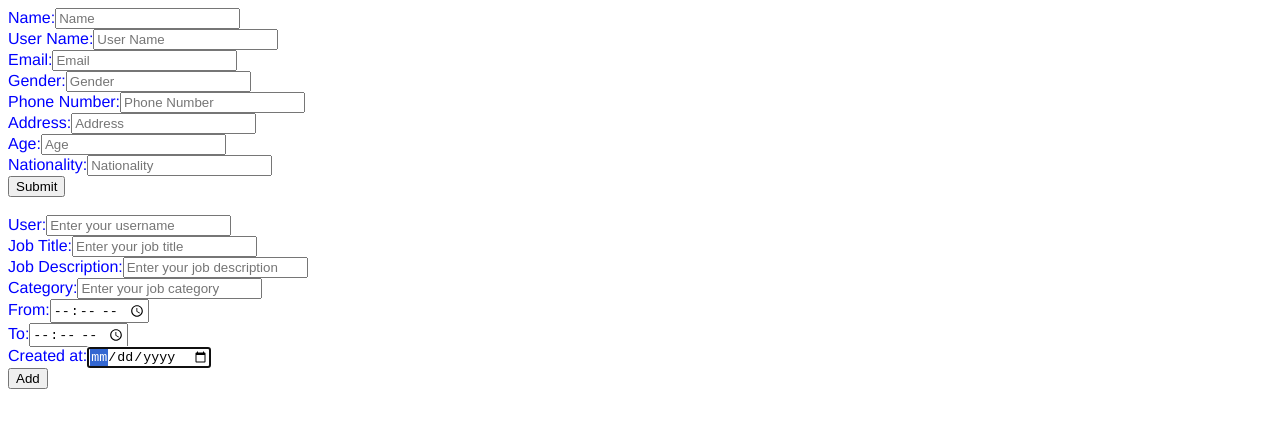
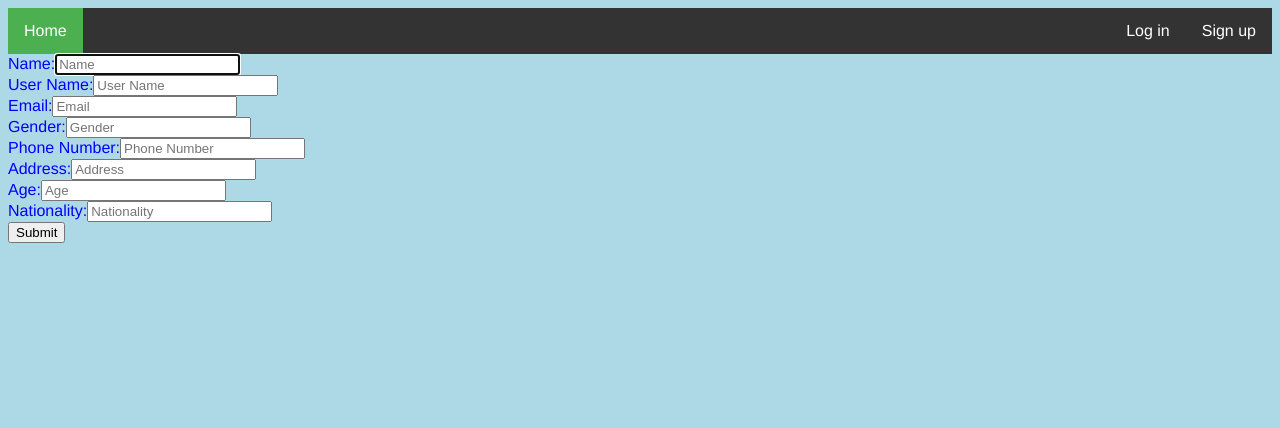
Before and after one commit to dareenkhanash/GreenFieldProject, a React app: page / in a window 1280 px wide. Shown: the top 428 px of the page. Built offline with nearby package versions, Linux system fonts and the light colour scheme; the HTML template or start-up script is replaced by a standard one.

Commit message:
navBar and styling

```diff
--- a/react-client/src/components/jobsForm.jsx
+++ b/react-client/src/components/jobsForm.jsx
@@ -1,4 +1,6 @@
 import React from 'react';
+import axios from 'axios';
+
 
 class JobsForm extends React.Component {
 	constructor(props) {
@@ -18,7 +20,6 @@
 		this.onCategoryChange = this.onCategoryChange.bind(this);
 		this.onFromChange = this.onFromChange.bind(this);
 		this.onToChange = this.onToChange.bind(this);
-		this.onCreatedAtChange = this.onCreatedAtChange.bind(this);
 		this.handleSubmit = this.handleSubmit.bind(this);
 	}
 
@@ -44,10 +45,6 @@
 	};
 
 	onToChange(e) {
-		this.setState({ [e.target.name]: e.target.value });
-	};
-
-	onCreatedAtChange() {
 		this.setState({ [e.target.name]: e.target.value });
 	};
 
@@ -91,24 +88,12 @@
 			<input type = "time" name = "to" placeholder = "To" autoFocus onChange = {this.onToChange} />
 			</label> <br />
 
-			<label>Created at:
-			<input type = "date" name = "createdAt" placeholder = "createdAt" autoFocus onChange = {this.onCreatedAtChange} />
-			</label> <br />
-
 			<button>Add</button>
 			</form>
 			</div>
-
-
 			)
 	}
 }
 
 
-
-
-
-
-
-
 export default JobsForm;
--- /dev/null
+++ b/react-client/src/components/navBar.jsx
@@ -0,0 +1,16 @@
+import React from 'react';
+
+const NavBar = (props) => (
+  <div>
+  <ul id = "home">
+    <li><a className="active" href="#home">Home</a></li>
+  </ul>
+  <ul>
+    <li><a href="#news">Sign up</a></li>
+    <li><a href="#contact">Log in</a></li>
+  </ul>
+
+  </div>
+)
+
+export default NavBar;
--- a/react-client/src/components/signup.jsx
+++ b/react-client/src/components/signup.jsx
@@ -1,4 +1,7 @@
 import React from 'react';
+import axios from 'axios';
+import $ from 'jquery';
+
 
 class SignUpForm extends React.Component {
     constructor(props) {
@@ -58,7 +61,7 @@
 
     handleSubmit(event) {
         event.preventDefault();
-        axios.post('http://127.0.0.1:3000', this.state)
+        axios.post('/', this.state)
           .then(function (response) {
             console.log(response);
         })
--- a/react-client/src/index.jsx
+++ b/react-client/src/index.jsx
@@ -3,6 +3,7 @@
 import $ from 'jquery';
 import SignUpForm from './components/signup.jsx';
 import JobsForm from './components/jobsForm.jsx';
+import NavBar from './components/navBar.jsx';
 import './styles/styles.scss'
 
 
@@ -33,12 +34,12 @@
     return (
       <div>
       <div>
+      <NavBar/>
+      </div>
+      <div>
       <SignUpForm/>
       </div>
-      <br/>
-      <div>
-      <JobsForm/>
-      </div>
+
     </div>
 
 
--- a/react-client/src/styles/base/_base.scss
+++ b/react-client/src/styles/base/_base.scss
@@ -5,4 +5,38 @@
 	font-family: Helvetica, Arial, sans-serif;
 	color: blue;
 	font-size: 1.6rem;
+	background-color: lightblue;
 }
+
+ul {
+    list-style-type: none;
+    margin: 0;
+    padding: 0;
+    overflow: hidden;
+    background-color: #333;
+}
+
+li {
+    float: right;
+}
+
+#home {
+    float: left;
+}
+
+li a {
+    display: block;
+    color: white;
+    text-align: center;
+    padding: 14px 16px;
+    text-decoration: none;
+}
+
+li a:hover:not(.active) {
+    background-color: #111;
+}
+
+.active {
+    background-color: #4CAF50;
+
+}
```
Also changed, not shown: 1 other file (tests, documents, lock files or other folders).
